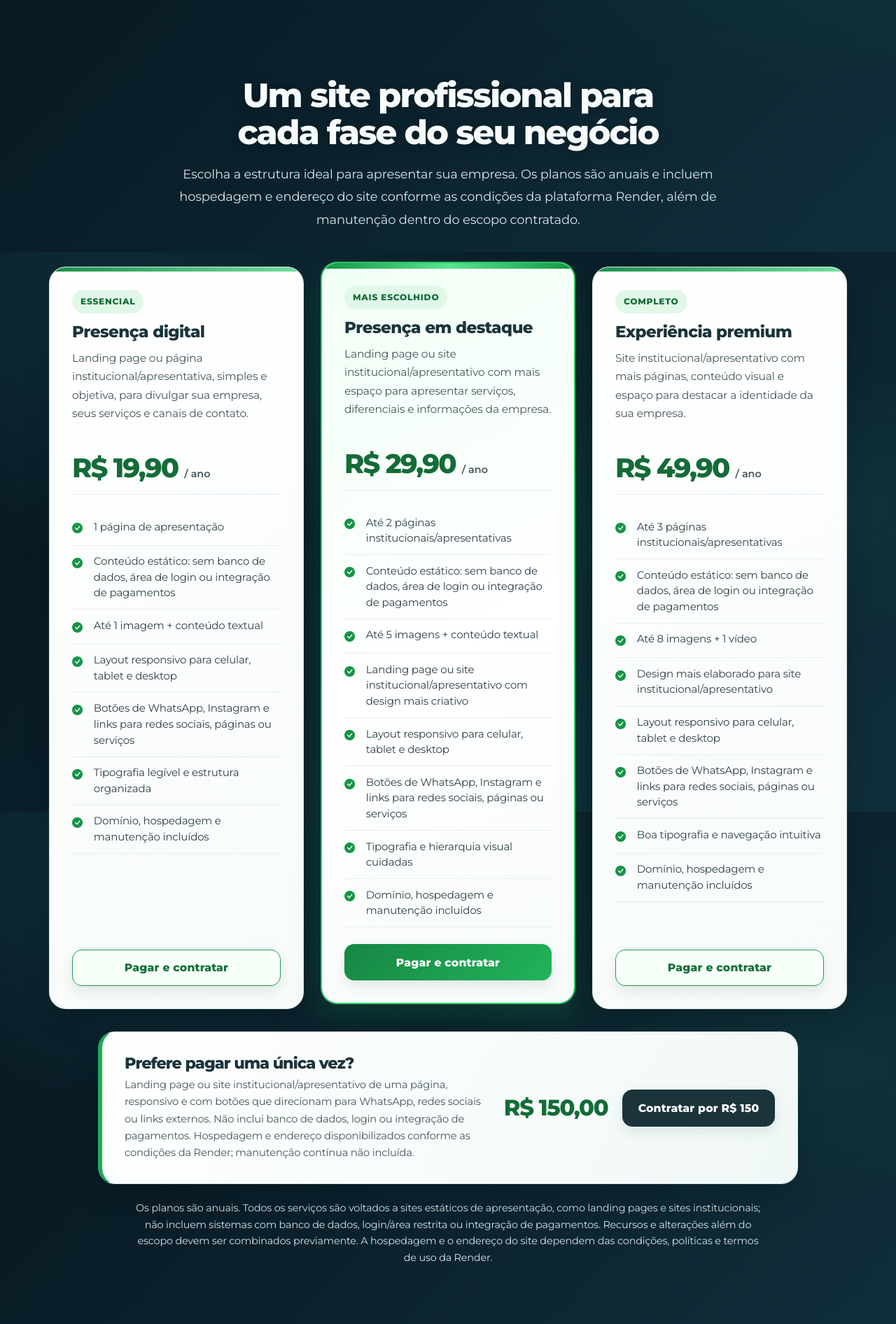
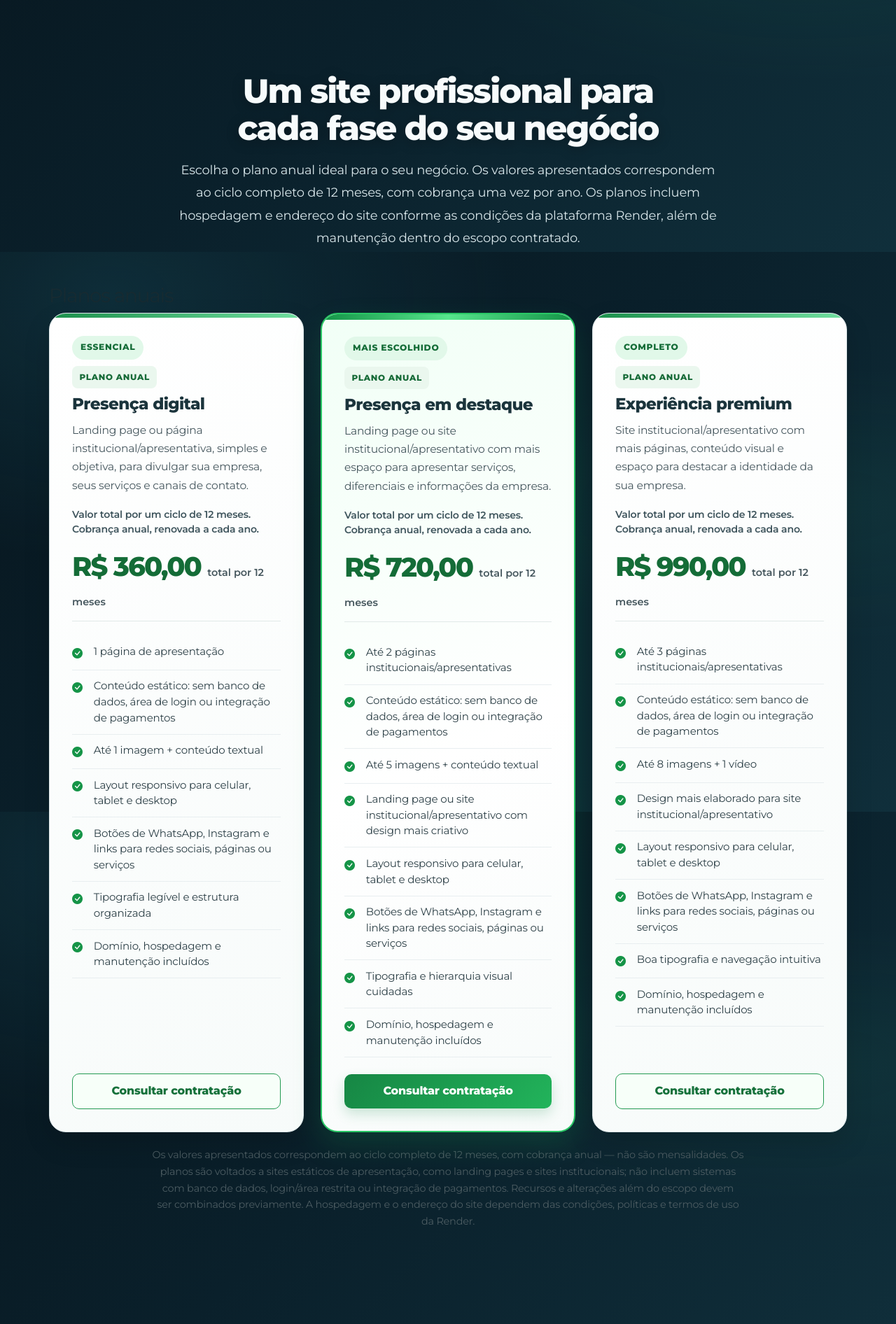
Before and after one commit to VitorGoldner/site_inst_meu, a Flask app: page / in a window 1280 px wide. Shown: the part 1240-3132 px from the top of the page at 70% size. Run offline with Flask 3, Linux system fonts and the light colour scheme.

Commit message:
Atualiza planos para três opções anuais

```diff
--- a/templates/home.html
+++ b/templates/home.html
@@ -193,6 +193,14 @@
 .pricing-intro h2 { font-size: clamp(1.8rem, 4vw, 2.65rem); font-weight: 800; letter-spacing: -.04em; }
 .pricing-intro p { color: #66737a; line-height: 1.75; }
 .pricing-grid { display: grid; grid-template-columns: repeat(3, minmax(0,1fr)); gap: 1.15rem; align-items: stretch; }
+.pricing-cycle { margin: .25rem 0 1rem; padding: .85rem; border-radius: 12px; background: #f3f8f5; border: 1px solid #dcebe1; }
+.pricing-cycle p { margin: .25rem 0; font-size: .94rem; color: #34434a; }
+.pricing-cycle strong { color: #173b2a; }
+.pricing-cycle small { color: #68757b; }
+.pricing-card .btn + .btn { margin-top: .55rem; }
+.custom-plan { max-width: 850px; margin: 1.5rem auto 0; padding: clamp(1.3rem,3vw,2rem); border-radius: 18px; border: 1px solid #dce5e7; background: #edf5f2; text-align: center; }
+.custom-plan h3 { font-weight: 800; }
+.custom-plan p { color: #526269; line-height: 1.7; }
 .pricing-card { position: relative; display: flex; flex-direction: column; background: #fff; border: 1px solid #e4e9eb; border-radius: 18px; padding: clamp(1.2rem,2.4vw,1.8rem); box-shadow: 0 8px 24px rgba(15,32,39,.07); transition: transform .25s ease, box-shadow .25s ease; }
 .pricing-card:hover { transform: translateY(-6px); box-shadow: 0 18px 38px rgba(15,32,39,.13); }
 .pricing-card.featured { border: 2px solid #22c55e; }
@@ -206,10 +214,7 @@
 .pricing-features li i { color: #16a34a; margin-right: .45rem; }
 .pricing-card .btn { width: 100%; border-radius: 10px; font-weight: 700; padding: .8rem 1rem; }
 .pricing-note { margin: 1.3rem auto 0; max-width: 850px; text-align: center; font-size: .88rem; color: #6b777d; line-height: 1.65; }
-.one-time-wrap { max-width: 760px; margin: 1.5rem auto 0; padding: 1.25rem 1.4rem; display: flex; justify-content: space-between; align-items: center; gap: 1rem; border-radius: 16px; background: #edf2f3; border: 1px solid #dce5e7; }
 .one-time-wrap h3 { margin: 0 0 .25rem; font-size: 1.1rem; font-weight: 800; }
-.one-time-wrap p { margin: 0; color: #59686e; font-size: .92rem; }
-.one-time-price { white-space: nowrap; font-size: 1.65rem; font-weight: 800; color: #173b2a; }
 @media(max-width: 900px) { .pricing-grid { grid-template-columns: 1fr; max-width: 560px; margin: 0 auto; } }
 @media(max-width: 560px) { .one-time-wrap { align-items: flex-start; flex-direction: column; } }
 
@@ -227,7 +232,7 @@
 .hero-buttons .btn-success:hover { color: #10251a; background: #a0f7bd; border-color: #a0f7bd; box-shadow: 0 14px 30px rgba(34,197,94,.28); }
 .hero-buttons .btn-outline-light { color: #fff; background: rgba(12,25,30,.28); border: 1px solid rgba(255,255,255,.82); backdrop-filter: blur(8px); }
 .hero-buttons .btn-outline-light:hover { color: #172a22; background: #fff; border-color: #fff; }
-.hero-buttons a:focus-visible, .pricing-card .btn:focus-visible, .one-time-wrap .btn:focus-visible { outline: 3px solid #facc15; outline-offset: 3px; }
+.hero-buttons a:focus-visible, .pricing-card .btn:focus-visible, .custom-plan .btn:focus-visible { outline: 3px solid #facc15; outline-offset: 3px; }
 
 .pricing-section { color: #172b32; }
 .pricing-intro { max-width: 790px; margin-bottom: 2.7rem; }
@@ -244,19 +249,16 @@
 .pricing-price small { color: #46575e; font-size: .9rem; }
 .pricing-features li { color: #2e4148; line-height: 1.5; padding: .65rem 0; border-bottom-color: #e8eef0; }
 .pricing-features li i { color: #159447; }
-.pricing-card .btn, .one-time-wrap .btn { display: inline-flex; align-items: center; justify-content: center; gap: .45rem; min-height: 49px; padding: .85rem 1.1rem; border-radius: 999px; font-weight: 800; text-decoration: none; transition: transform .2s ease, box-shadow .2s ease, background .2s ease; }
+.pricing-card .btn, { display: inline-flex; align-items: center; justify-content: center; gap: .45rem; min-height: 49px; padding: .85rem 1.1rem; border-radius: 999px; font-weight: 800; text-decoration: none; transition: transform .2s ease, box-shadow .2s ease, background .2s ease; }
 .pricing-card .btn-success { color: #fff; background: #168644; border-color: #168644; box-shadow: 0 8px 18px rgba(22,134,68,.2); }
 .pricing-card .btn-success:hover { background: #116d36; border-color: #116d36; transform: translateY(-2px); box-shadow: 0 12px 24px rgba(22,134,68,.25); }
 .pricing-card .btn-outline-success { color: #16713b; background: #fff; border: 1.5px solid #239a52; }
 .pricing-card .btn-outline-success:hover { color: #fff; background: #168644; border-color: #168644; transform: translateY(-2px); box-shadow: 0 10px 20px rgba(22,134,68,.18); }
 .pricing-note { color: #4c5c62; font-size: .9rem; }
-.one-time-wrap { max-width: 900px; margin-top: 1.8rem; padding: clamp(1.25rem, 3vw, 1.8rem); gap: 1.3rem; border: 1px solid #cbdadf; border-radius: 22px; background: linear-gradient(120deg, #f3f8f9, #e8f2f4); box-shadow: 0 12px 30px rgba(20,45,52,.07); }
 .one-time-wrap > div:first-child { flex: 1; }
-.one-time-wrap h3 { color: #1b343c; font-size: 1.2rem; }
 .one-time-wrap p { color: #43565d; line-height: 1.65; margin-top: .35rem; }
-.one-time-price { color: #146c37; font-size: clamp(1.6rem, 3vw, 2rem); letter-spacing: -.04em; }
-.one-time-wrap .btn-dark { flex-shrink: 0; color: #fff; background: #1b343c; border-color: #1b343c; padding-inline: 1.35rem; }
-.one-time-wrap .btn-dark:hover { background: #28505b; border-color: #28505b; transform: translateY(-2px); box-shadow: 0 10px 22px rgba(27,52,60,.2); }
+-dark { flex-shrink: 0; color: #fff; background: #1b343c; border-color: #1b343c; padding-inline: 1.35rem; }
+-dark:hover { background: #28505b; border-color: #28505b; transform: translateY(-2px); box-shadow: 0 10px 22px rgba(27,52,60,.2); }
 
 /* Proporção 16:9: remove o excesso de espaço branco acima e abaixo do player. */
 .video-section { padding-inline: clamp(12px, 3vw, 28px); }
@@ -268,8 +270,7 @@
   .hero-buttons a { width: min(100%, 390px); margin: 0 auto; }
   .pricing-intro p { font-size: 1rem; }
   .pricing-card { border-radius: 18px; }
-  .one-time-wrap { align-items: stretch; }
-  .one-time-wrap .btn { width: 100%; }
+  { width: 100%; }
   .video-wrap { border-radius: 10px; }
 }
 
@@ -316,21 +317,18 @@
 .pricing-features { margin: .35rem 0 1.5rem; padding: 0; }
 .pricing-features li { display: flex; align-items: flex-start; gap: .55rem; padding: .72rem 0; font-size: .94rem; }
 .pricing-features li i { flex: 0 0 auto; margin-top: .18rem; }
-.pricing-card .btn, .one-time-wrap .btn {
+.pricing-card .btn, {
   min-height: 52px; border-radius: 14px; font-size: .98rem;
   letter-spacing: .01em; box-shadow: 0 8px 18px rgba(20,60,40,.1);
 }
 .pricing-card .btn-outline-success { border-width: 1.5px; background: #f7fff9; }
 .pricing-card .btn-success { background: linear-gradient(135deg, #168644, #22b45b); border: 0; }
-.pricing-card .btn:hover, .one-time-wrap .btn:hover { transform: translateY(-3px); }
-.one-time-wrap {
+.pricing-card .btn:hover,:hover { transform: translateY(-3px); }
   max-width: 1000px; margin: 2rem auto 0; padding: clamp(1.4rem, 3vw, 2rem);
   border: 1px solid rgba(216,233,237,.95); border-left: 6px solid #22a957;
   border-radius: 24px; background: linear-gradient(120deg, #fff 0%, #f0f8f7 100%);
   box-shadow: 0 18px 40px rgba(0,0,0,.12);
 }
-.one-time-wrap h3 { font-size: clamp(1.15rem, 2vw, 1.4rem); }
-.one-time-price { white-space: nowrap; font-weight: 900; }
 .pricing-note { color: #d5e1e4 !important; max-width: 900px; margin: 1.4rem auto 0; text-align: center; line-height: 1.65; }
 @media (max-width: 900px) {
   .pricing-card p { min-height: 0; }
@@ -339,7 +337,6 @@
 @media (max-width: 560px) {
   .pricing-intro h2 { font-size: clamp(1.8rem, 8vw, 2.35rem); }
   .pricing-card { border-radius: 20px; }
-  .one-time-wrap { border-left-width: 4px; }
 }
 
 
@@ -384,11 +381,8 @@
   .pricing-features li i { margin-top: .12rem; font-size: .85rem; }
   .pricing-card .btn { width: 100%; min-height: 48px; padding: .78rem 1rem; border-radius: 13px; font-size: .94rem; }
   .pricing-note { margin-top: 1rem; padding-inline: .2rem; font-size: .82rem; line-height: 1.6; }
-  .one-time-wrap { display: grid; grid-template-columns: minmax(0, 1fr); gap: .8rem; margin-top: 1.25rem; padding: 1.2rem 1.1rem; border-radius: 20px; }
   .one-time-wrap h3 { font-size: 1.13rem; line-height: 1.3; }
-  .one-time-wrap p { font-size: .9rem; line-height: 1.6; }
-  .one-time-price { font-size: 1.85rem; }
-  .one-time-wrap .btn { width: 100%; min-height: 48px; border-radius: 13px; }
+  { width: 100%; min-height: 48px; border-radius: 13px; }
 }
 @media (max-width: 380px) {
   .pricing-section { padding-inline: .75rem; }
@@ -398,8 +392,19 @@
   .pricing-features li { font-size: .85rem; }
 }
 @media (prefers-reduced-motion: reduce) {
-  .pricing-card, .pricing-card .btn, .one-time-wrap .btn { transition: none !important; }
+  .pricing-card, .pricing-card .btn, { transition: none !important; }
 }
+
+/* Grade exclusiva dos três planos anuais */
+.pricing-grid { grid-template-columns: repeat(3, minmax(0, 1fr)); }
+.billing-cycle-label { display:block; align-self:flex-start; margin: -.25rem 0 .55rem; padding:.38rem .65rem; border-radius:8px; background:#eaf7ee; color:#176b38; font-size:.74rem; font-weight:900; letter-spacing:.06em; }
+.billing-cycle-explainer { min-height:0 !important; margin:.1rem 0 .25rem; color:#3f555d !important; font-size:.88rem !important; line-height:1.5 !important; font-weight:600; }
+.pricing-card .pricing-price { margin:.35rem 0 .9rem; padding:.75rem 0 .9rem; }
+.pricing-card.featured { transform:none; }
+.pricing-card.featured:hover { transform:translateY(-5px); }
+@media(max-width: 900px) { .pricing-grid { grid-template-columns:repeat(2,minmax(0,1fr)); max-width:850px; margin:0 auto; } }
+@media(max-width: 560px) { .pricing-grid { grid-template-columns:minmax(0,1fr); max-width:460px; } }
+
 </style>
 
 <!-- =================== HERO =================== -->
@@ -453,14 +458,19 @@
 <section id="planos" class="pricing-section container" data-reveal>
   <div class="pricing-intro">
     <h2>Um site profissional para cada fase do seu negócio</h2>
-    <p>Escolha a estrutura ideal para apresentar sua empresa. Os planos são anuais e incluem hospedagem e endereço do site conforme as condições da plataforma Render, além de manutenção dentro do escopo contratado.</p>
+    <p>Escolha o plano anual ideal para o seu negócio. Os valores apresentados correspondem ao ciclo completo de 12 meses, com cobrança uma vez por ano. Os planos incluem hospedagem e endereço do site conforme as condições da plataforma Render, além de manutenção dentro do escopo contratado.</p>
+  </div>
+  <div class="pricing-group-heading" data-reveal>
+    <h3>Planos anuais</h3>
   </div>
   <div class="pricing-grid">
     <article class="pricing-card" data-reveal>
       <span class="pricing-tag">Essencial</span>
+      <span class="billing-cycle-label">PLANO ANUAL</span>
       <h3>Presença digital</h3>
       <p>Landing page ou página institucional/apresentativa, simples e objetiva, para divulgar sua empresa, seus serviços e canais de contato.</p>
-      <div class="pricing-price">R$ 19,90 <small>/ ano</small></div>
+      <p class="billing-cycle-explainer">Valor total por um ciclo de 12 meses. Cobrança anual, renovada a cada ano.</p>
+      <div class="pricing-price">R$ 360,00 <small>total por 12 meses</small></div>
       <ul class="pricing-features">
         <li><i class="bi bi-check-circle-fill"></i> 1 página de apresentação</li>
         <li><i class="bi bi-check-circle-fill"></i> Conteúdo estático: sem banco de dados, área de login ou integração de pagamentos</li>
@@ -470,13 +480,15 @@
         <li><i class="bi bi-check-circle-fill"></i> Tipografia legível e estrutura organizada</li>
         <li><i class="bi bi-check-circle-fill"></i> Domínio, hospedagem e manutenção incluídos</li>
       </ul>
-      <a class="btn btn-outline-success" href="https://www.asaas.com/000/c/tyyd1dd3bn34glfj" target="_blank" rel="noopener">Pagar e contratar</a>
+      <a class="btn btn-outline-success" href="https://wa.me/27995082429?text=Ol%C3%A1%2C%20quero%20contratar%20o%20plano%20Essencial%20da%20MedidaWeb.%20Quero%20contratar%20o%20plano%20anual%20por%20R%24%20360%2C00." target="_blank" rel="noopener">Consultar contratação</a>
     </article>
     <article class="pricing-card featured" data-reveal>
       <span class="pricing-tag">Mais escolhido</span>
+      <span class="billing-cycle-label">PLANO ANUAL</span>
       <h3>Presença em destaque</h3>
       <p>Landing page ou site institucional/apresentativo com mais espaço para apresentar serviços, diferenciais e informações da empresa.</p>
-      <div class="pricing-price">R$ 29,90 <small>/ ano</small></div>
+      <p class="billing-cycle-explainer">Valor total por um ciclo de 12 meses. Cobrança anual, renovada a cada ano.</p>
+      <div class="pricing-price">R$ 720,00 <small>total por 12 meses</small></div>
       <ul class="pricing-features">
         <li><i class="bi bi-check-circle-fill"></i> Até 2 páginas institucionais/apresentativas</li>
         <li><i class="bi bi-check-circle-fill"></i> Conteúdo estático: sem banco de dados, área de login ou integração de pagamentos</li>
@@ -487,13 +499,15 @@
         <li><i class="bi bi-check-circle-fill"></i> Tipografia e hierarquia visual cuidadas</li>
         <li><i class="bi bi-check-circle-fill"></i> Domínio, hospedagem e manutenção incluídos</li>
       </ul>
-      <a class="btn btn-success" href="https://www.asaas.com/000/c/8g1ylxgtj7ylmasb" target="_blank" rel="noopener">Pagar e contratar</a>
+      <a class="btn btn-success" href="https://wa.me/27995082429?text=Ol%C3%A1%2C%20quero%20contratar%20o%20plano%20Presen%C3%A7a%20em%20Destaque%20da%20MedidaWeb.%20Quero%20contratar%20o%20plano%20anual%20por%20R%24%20720%2C00." target="_blank" rel="noopener">Consultar contratação</a>
     </article>
     <article class="pricing-card" data-reveal>
       <span class="pricing-tag">Completo</span>
+      <span class="billing-cycle-label">PLANO ANUAL</span>
       <h3>Experiência premium</h3>
       <p>Site institucional/apresentativo com mais páginas, conteúdo visual e espaço para destacar a identidade da sua empresa.</p>
-      <div class="pricing-price">R$ 49,90 <small>/ ano</small></div>
+      <p class="billing-cycle-explainer">Valor total por um ciclo de 12 meses. Cobrança anual, renovada a cada ano.</p>
+      <div class="pricing-price">R$ 990,00 <small>total por 12 meses</small></div>
       <ul class="pricing-features">
         <li><i class="bi bi-check-circle-fill"></i> Até 3 páginas institucionais/apresentativas</li>
         <li><i class="bi bi-check-circle-fill"></i> Conteúdo estático: sem banco de dados, área de login ou integração de pagamentos</li>
@@ -504,18 +518,10 @@
         <li><i class="bi bi-check-circle-fill"></i> Boa tipografia e navegação intuitiva</li>
         <li><i class="bi bi-check-circle-fill"></i> Domínio, hospedagem e manutenção incluídos</li>
       </ul>
-      <a class="btn btn-outline-success" href="https://www.asaas.com/000/c/nocd64s9ap75f25n" target="_blank" rel="noopener">Pagar e contratar</a>
+      <a class="btn btn-outline-success" href="https://wa.me/27995082429?text=Ol%C3%A1%2C%20quero%20contratar%20o%20plano%20Experi%C3%AAncia%20Premium%20da%20MedidaWeb.%20Quero%20contratar%20o%20plano%20anual%20por%20R%24%20990%2C00." target="_blank" rel="noopener">Consultar contratação</a>
     </article>
   </div>
-  <div class="one-time-wrap" data-reveal>
-    <div>
-      <h3>Prefere pagar uma única vez?</h3>
-      <p>Landing page ou site institucional/apresentativo de uma página, responsivo e com botões que direcionam para WhatsApp, redes sociais ou links externos. Não inclui banco de dados, login ou integração de pagamentos. Hospedagem e endereço disponibilizados conforme as condições da Render; manutenção contínua não incluída.</p>
-    </div>
-    <div class="one-time-price">R$ 150,00</div>
-    <a class="btn btn-dark" href="https://www.asaas.com/000/c/hahvl3vq0shbv8gm" target="_blank" rel="noopener">Contratar por R$ 150</a>
-  </div>
-  <p class="pricing-note">Os planos são anuais. Todos os serviços são voltados a sites estáticos de apresentação, como landing pages e sites institucionais; não incluem sistemas com banco de dados, login/área restrita ou integração de pagamentos. Recursos e alterações além do escopo devem ser combinados previamente. A hospedagem e o endereço do site dependem das condições, políticas e termos de uso da Render.</p>
+  <p class="pricing-note">Os valores apresentados correspondem ao ciclo completo de 12 meses, com cobrança anual — não são mensalidades. Os planos são voltados a sites estáticos de apresentação, como landing pages e sites institucionais; não incluem sistemas com banco de dados, login/área restrita ou integração de pagamentos. Recursos e alterações além do escopo devem ser combinados previamente. A hospedagem e o endereço do site dependem das condições, políticas e termos de uso da Render.</p>
 </section>
 
   <section class="faq-section" id="perguntas-frequentes" data-reveal aria-labelledby="faq-title">
@@ -543,7 +549,7 @@
       </details>
       <details class="faq-item">
         <summary>A manutenção está incluída?</summary>
-        <p>Nos planos anuais, a manutenção está limitada ao escopo contratado. Novas páginas, funcionalidades, alterações extensas ou recursos que transformem o site em um sistema não estão incluídos e precisam ser avaliados separadamente. Na opção de pagamento único, a manutenção contínua não está incluída.</p>
+        <p>Nos planos anuais, a manutenção está limitada ao escopo contratado. Novas páginas, funcionalidades, alterações extensas ou recursos que transformem o site em um sistema não estão incluídos e precisam ser avaliados separadamente. Projetos especiais, lojas virtuais e sistemas são avaliados separadamente, conforme o escopo e as funcionalidades desejadas.</p>
       </details>
     </div>
   </section>
@@ -619,7 +625,7 @@
   <a href="https://wa.me/27995082429" target="_blank" class="whatsapp" aria-label="WhatsApp" rel="noopener">
     <i class="bi bi-whatsapp" aria-hidden="true"></i>
   </a>
-  <a href="https://www.instagram.com/medidaweb_?srtk=MWJkMjNvY291MHF6Nw==" target="_blank" class="instagram" aria-label="Instagram" rel="noopener">
+  <a href="https://www.instagram.com/medidaweb?igsh=MWJkMjNvY291MHF6Nw==" target="_blank" class="instagram" aria-label="Instagram" rel="noopener">
     <i class="bi bi-instagram" aria-hidden="true"></i>
   </a>
 </div>
```
